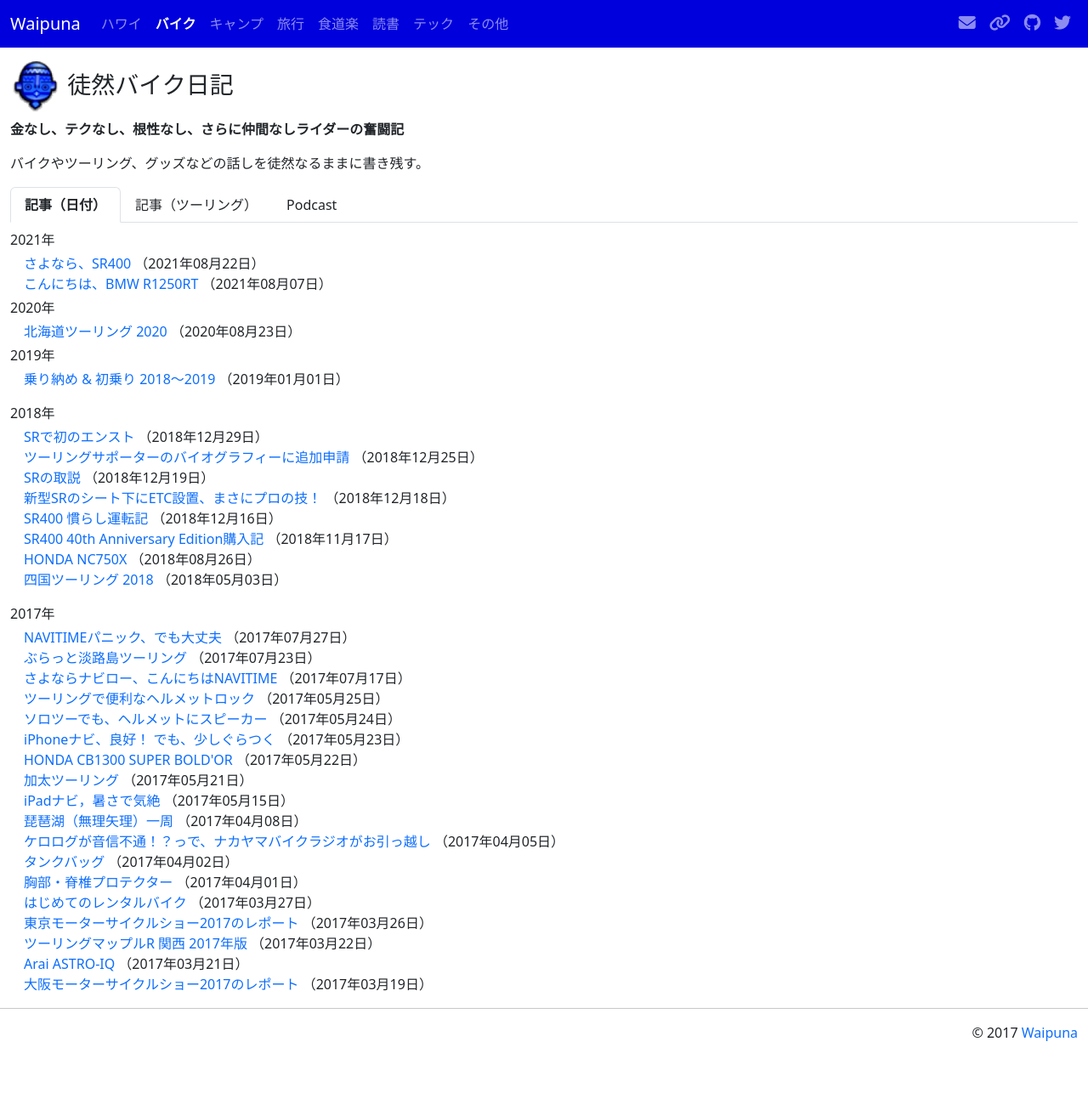
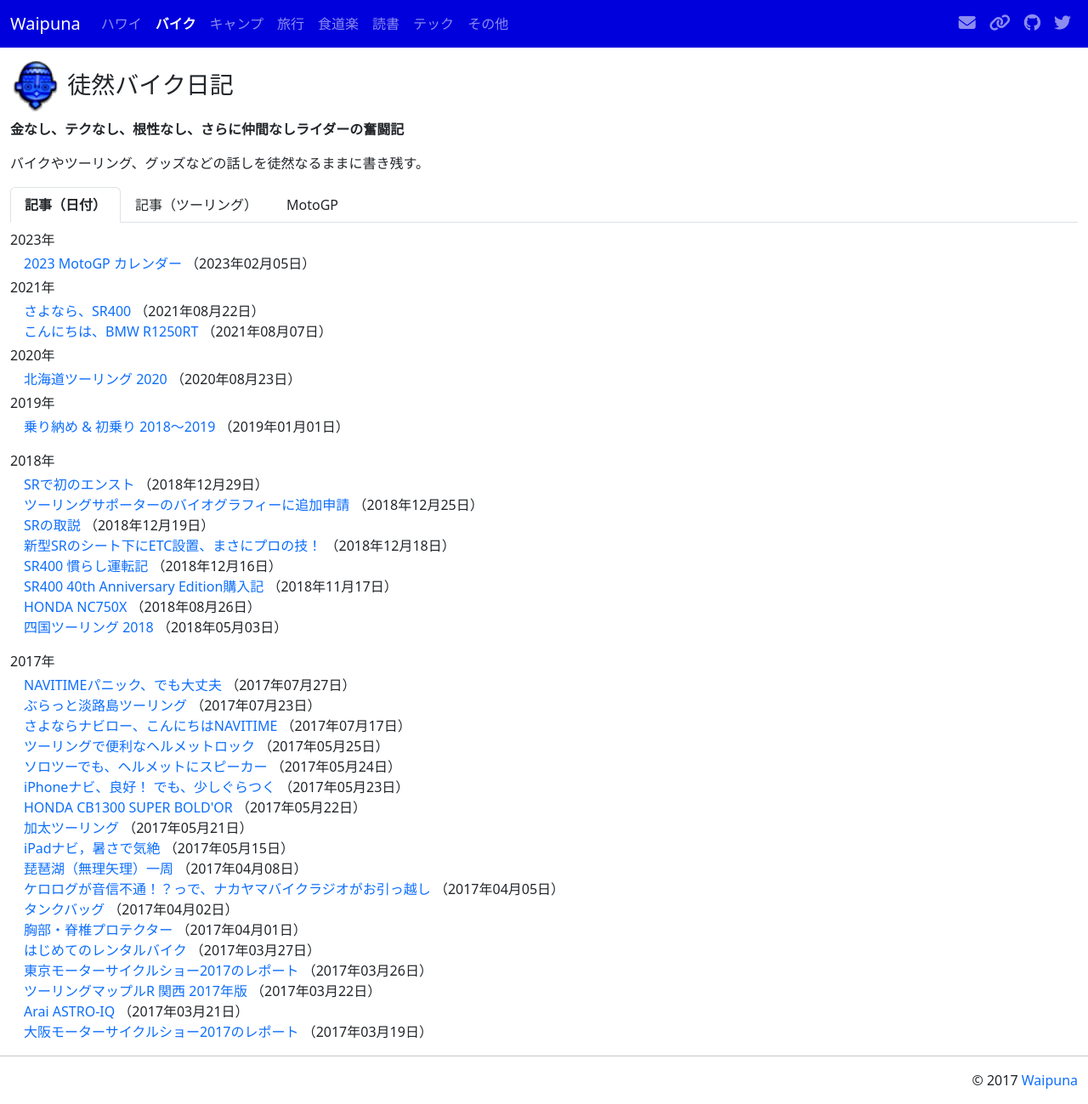
Before and after one commit to waipuna96815/waipuna96815.github.io, a Jekyll site: the page built from motorcycle.md, in a window 1280 px wide. Shown: the whole page at 85% size. Built offline with Jekyll 4.4.1, drawn with Linux system fonts in a browser that asks for light colours; nearby versions of some CDN libraries; before the commit the page ends 1243 px from its top, so only the background shows below that.

Commit message:
add 2023 MotoGP Calendar

```diff
--- a/motorcycle.md
+++ b/motorcycle.md
@@ -15,11 +15,16 @@
     <a class="nav-link link-dark" data-bs-toggle="tab" href="#post-touring" aria-controls="post-touring" aria-selected="false">記事（ツーリング）</a>
   </li>
   <li class="nav-item">
-    <a class="nav-link link-dark" data-bs-toggle="tab" href="#podcast" aria-controls="podcast" aria-selected="false">Podcast</a>
+    <a class="nav-link link-dark" data-bs-toggle="tab" href="#motogp" aria-controls="motogp" aria-selected="false">MotoGP</a>
   </li>
 </ul>
 <div class="tab-content">
   <div class="tab-pane fade show active" id="post-date">
+
+<p class="mb-1">2023年</p>
+<ul class="list-unstyled ms-3 mb-1">
+<li><a href="pages/moto-2023gp.html">2023 MotoGP カレンダー</a> （2023年02月05日）</li>
+</ul>
 
 <p class="mb-1">2021年</p>
 <ul class="list-unstyled ms-3 mb-1">
@@ -125,12 +130,9 @@
       {% endif %}
     {% endfor %}
   </div>
-  <div class="tab-pane fade" id="podcast">
+  <div class="tab-pane fade" id="motogp">
     <ul class="list-unstyled ms-3">
-      <li>
-        <a href="https://podcasts.apple.com/jp/podcast/%E3%83%8A%E3%82%AB%E3%83%A4%E3%83%9E-%E3%83%90%E3%82%A4%E3%82%AF%E3%83%A9%E3%82%B8%E3%82%AA/id612297656">ナカヤマ バイクラジオ</a>
-        （紹介記事は<a href="/posts/20170405a.html">こちら</a>）
-      </li>
+      <li><a href="pages/moto-2023gp.html">2023 MotoGP カレンダー</a> （2023年02月05日）</li>
     </ul>
   </div>
 </div>
```
Also changed, not shown: index.md (+1 -0 lines).
